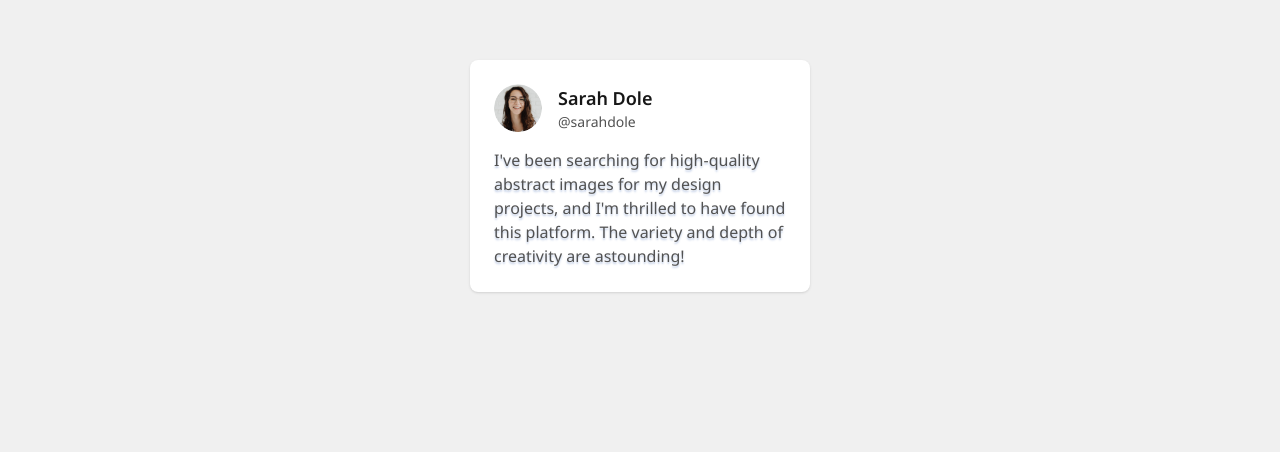
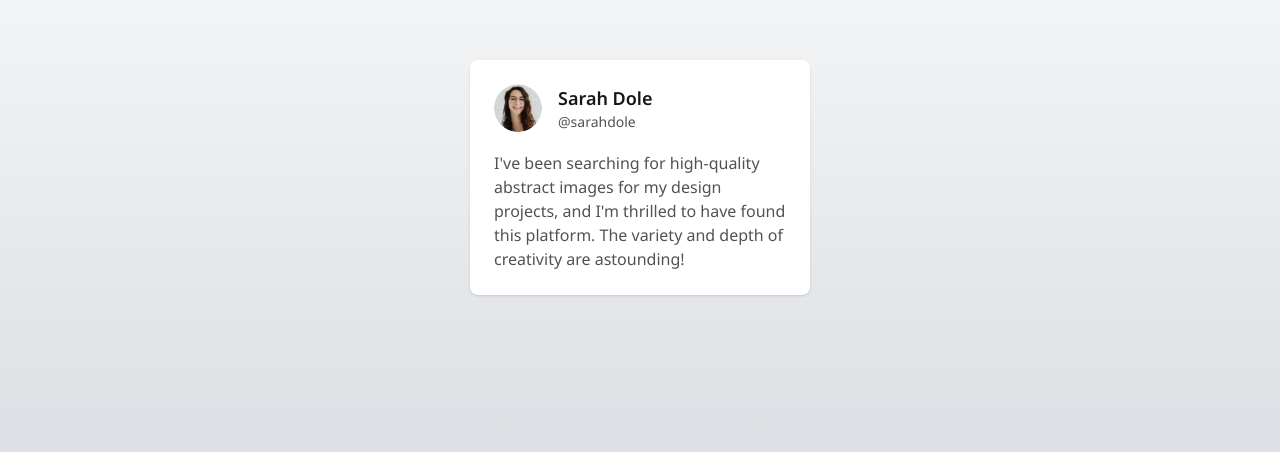
Before and after one commit to vinaymmath/gfep-testimonial-card, a React (Vite) app: page / in a window 1280 px wide. Shown: the part 140-592 px from the top of the page. Built offline with nearby package versions, Linux system fonts and the light colour scheme.

Commit message:
made some css implementations

```diff
--- a/src/App.css
+++ b/src/App.css
@@ -5,7 +5,8 @@
 }
 
 body{
-  background-color: #F0F0F0;
+  background-image: linear-gradient(to bottom, #f9fafb, #d2d6db);
+  height: 100vh;
 }
 
 .container{
@@ -19,11 +20,11 @@ body{
   width: 21.25rem;
   display: flex;
   flex-direction: column;
-  gap: 1rem;
+  gap: 1.2rem;
   background-color: #ffffff;
   padding: 1.5rem;
   border-radius: 0.5rem;
-  box-shadow: 0px 1px 2px -1px rgb(0 0 0 / 0.10), 0px 1px 3px 0 rgb(0 0 0 / 0.10);
+  box-shadow: 0 0.0625rem 0.125rem -0.0625rem rgb(0 0 0 / 0.10), 0 0.0625rem 0.1875rem 0 rgb(0 0 0 / 0.10);
 }
 
 .profile{
@@ -69,5 +70,4 @@ body{
   font-size: 1rem;
   line-height: 1.5rem;
   color: #525252;
-  text-shadow: 0px 2px 2px rgb(46 91 173 / 0.3)
 }
```
